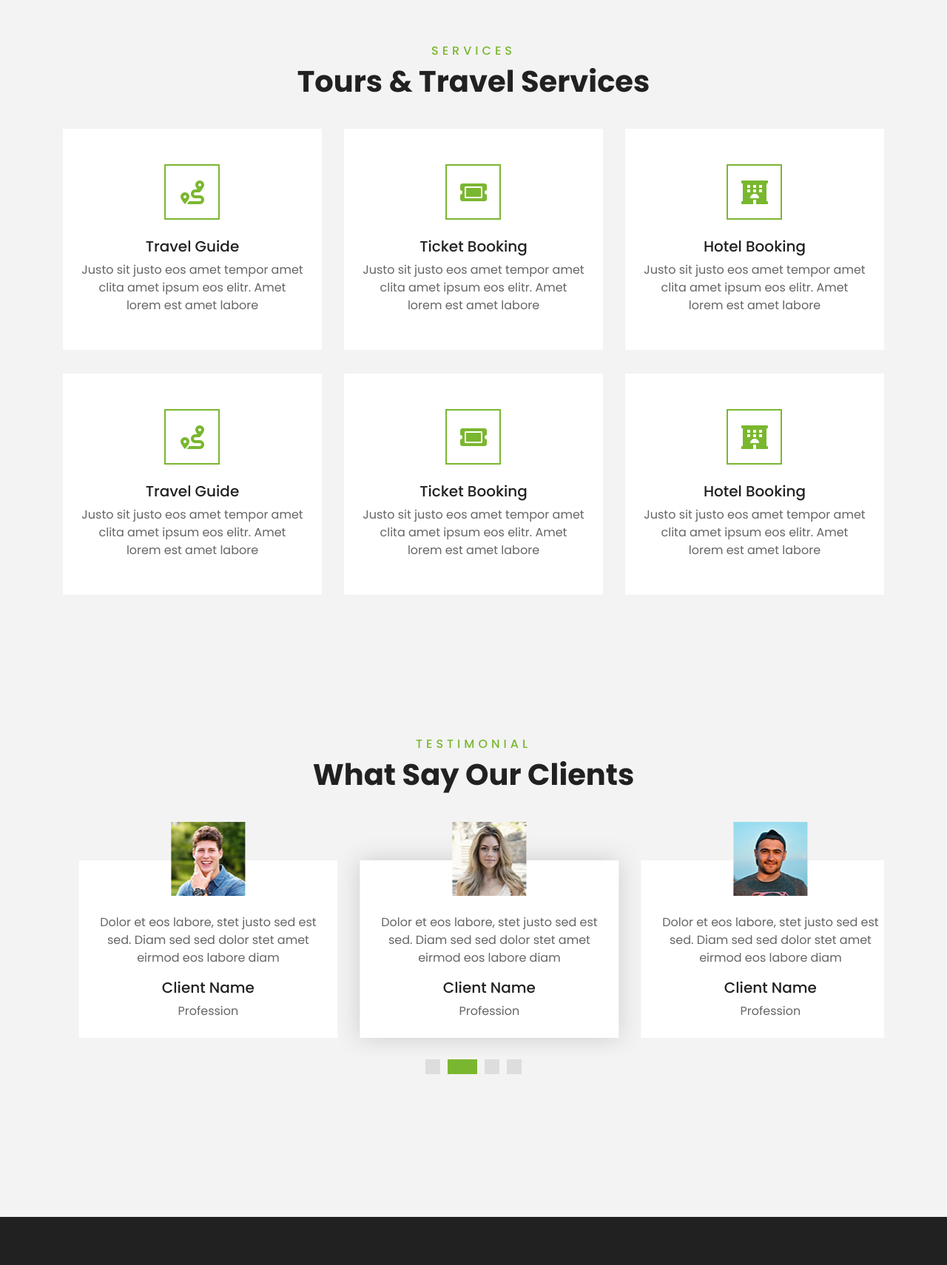
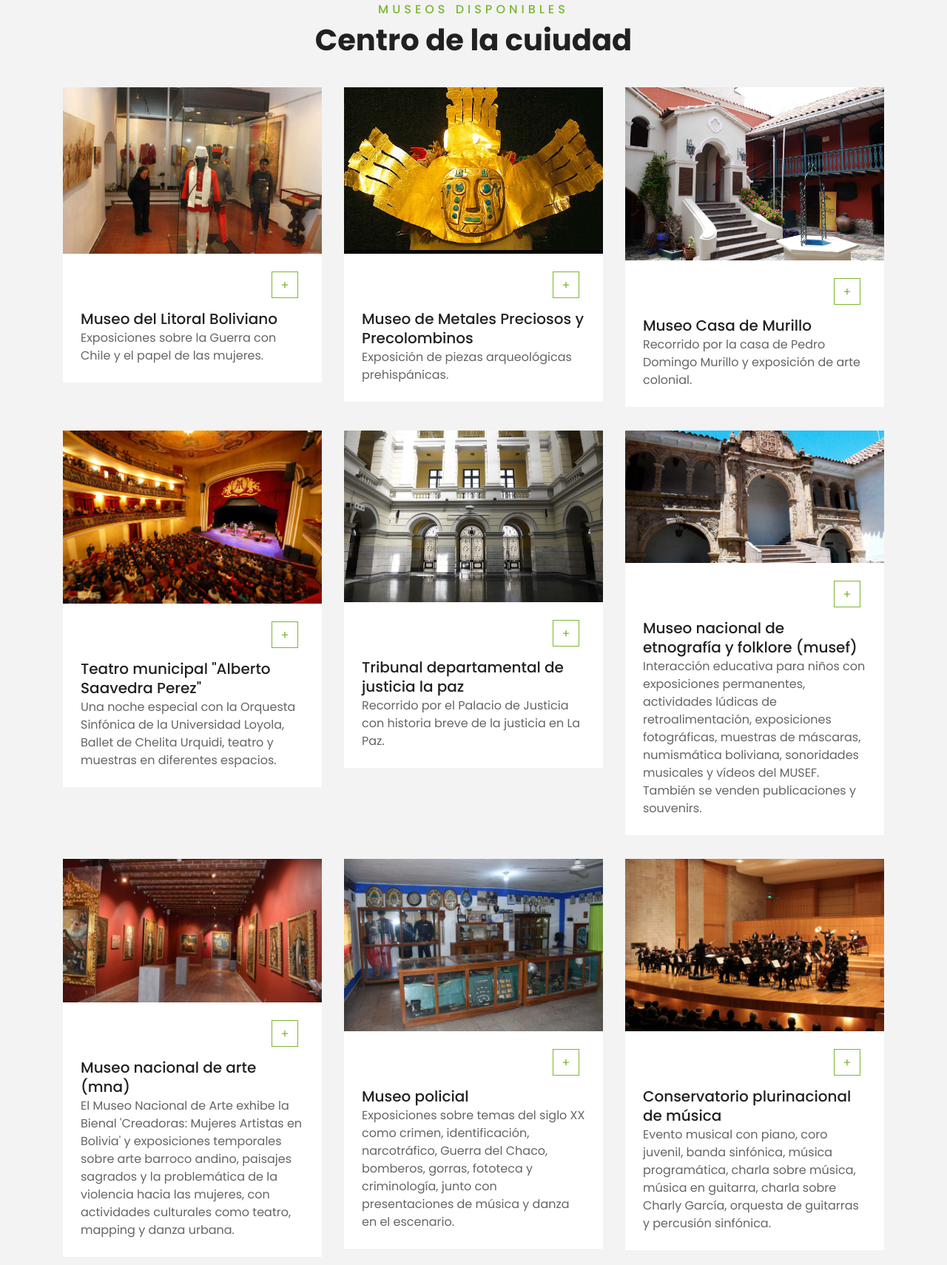
Before and after one commit to NandaSampler/Museos, a plain HTML site: page service.html in a window 1280 px wide. Shown: the part 691-2401 px from the top of the page at 74% size. Drawn offline with nearby package versions, Linux system fonts and the light colour scheme.

Commit message:
Coso de museos

```diff
--- a/service.html
+++ b/service.html
@@ -67,29 +67,17 @@
     <div class="container-fluid position-relative nav-bar p-0">
         <div class="container-lg position-relative p-0 px-lg-3" style="z-index: 9;">
             <nav class="navbar navbar-expand-lg bg-light navbar-light shadow-lg py-3 py-lg-0 pl-3 pl-lg-5">
-                <a href="" class="navbar-brand">
-                    <h1 class="m-0 text-primary"><span class="text-dark">TRAVEL</span>ER</h1>
+                <a class="navbar-brand">
+                    <h1 class="m-0 text-primary"><span class="text-dark">Larga noche de </span>Museos</h1>
                 </a>
                 <button type="button" class="navbar-toggler" data-toggle="collapse" data-target="#navbarCollapse">
                     <span class="navbar-toggler-icon"></span>
                 </button>
                 <div class="collapse navbar-collapse justify-content-between px-3" id="navbarCollapse">
                     <div class="navbar-nav ml-auto py-0">
-                        <a href="index.html" class="nav-item nav-link">Home</a>
-                        <a href="about.html" class="nav-item nav-link">About</a>
-                        <a href="service.html" class="nav-item nav-link active">Services</a>
-                        <a href="package.html" class="nav-item nav-link">Tour Packages</a>
-                        <div class="nav-item dropdown">
-                            <a href="#" class="nav-link dropdown-toggle" data-toggle="dropdown">Pages</a>
-                            <div class="dropdown-menu border-0 rounded-0 m-0">
-                                <a href="blog.html" class="dropdown-item">Blog Grid</a>
-                                <a href="single.html" class="dropdown-item">Blog Detail</a>
-                                <a href="destination.html" class="dropdown-item">Destination</a>
-                                <a href="guide.html" class="dropdown-item">Travel Guides</a>
-                                <a href="testimonial.html" class="dropdown-item">Testimonial</a>
-                            </div>
-                        </div>
-                        <a href="contact.html" class="nav-item nav-link">Contact</a>
+                        <a href="index.html" class="nav-item nav-link">Inicio</a>
+                        <a href="about.html" class="nav-item nav-link">Planteamiento del problema</a>
+                        <a href="service.html" class="nav-item nav-link active">Museos</a>
                     </div>
                 </div>
             </nav>
@@ -101,177 +89,154 @@
     <!-- Header Start -->
     <div class="container-fluid page-header">
         <div class="container">
-            <div class="d-flex flex-column align-items-center justify-content-center" style="min-height: 400px">
+            <div class="d-flex flex-column align-items-center justify-content-center" style="min-height: 500px">
                 <h3 class="display-4 text-white text-uppercase">Services</h3>
-                <div class="d-inline-flex text-white">
-                    <p class="m-0 text-uppercase"><a class="text-white" href="">Home</a></p>
-                    <i class="fa fa-angle-double-right pt-1 px-3"></i>
-                    <p class="m-0 text-uppercase">Services</p>
-                </div>
             </div>
         </div>
     </div>
     <!-- Header End -->
 
-
-    <!-- Booking Start -->
-    <div class="container-fluid booking mt-5 pb-5">
-        <div class="container pb-5">
-            <div class="bg-light shadow" style="padding: 30px;">
-                <div class="row align-items-center" style="min-height: 60px;">
-                    <div class="col-md-10">
+    <div class="container-fluid py-5">
+        <div class="container pt-5 pb-3">
+            <div class="text-center mb-3 pb-3">
+                <h6 class="text-primary text-uppercase" style="letter-spacing: 5px;">Museos disponibles</h6>
+                <h1>Centro de la cuiudad</h1>
+            </div>
             <div class="row">
-                            <div class="col-md-3">
-                                <div class="mb-3 mb-md-0">
-                                    <select class="custom-select px-4" style="height: 47px;">
-                                        <option selected>Destination</option>
-                                        <option value="1">Destination 1</option>
-                                        <option value="2">Destination 1</option>
-                                        <option value="3">Destination 1</option>
-                                    </select>
+                <div class="col-lg-4 col-md-6 mb-4">
+                    <div class="package-item bg-white mb-2">
+                        <img class="img-fluid" src="img/litoral.jpg" alt="">
+                        <div class="p-4">
+                            <div class="d-flex justify-content-between mb-3">
+                                <small class="m-0"></small><a class="btn btn-outline-primary btn-square mr-2" href="#">+</a></small>
                             </div>
-                            </div>
-                            <div class="col-md-3">
-                                <div class="mb-3 mb-md-0">
-                                    <div class="date" id="date1" data-target-input="nearest">
-                                        <input type="text" class="form-control p-4 datetimepicker-input" placeholder="Depart Date" data-target="#date1" data-toggle="datetimepicker"/>
+                            <a class="h5 text-decoration-none" href="">Museo del Litoral Boliviano</a>
+                            <p class="m-0">Exposiciones sobre la Guerra con Chile y el papel de las mujeres.</p>
                         </div>
                     </div>
                 </div>
-                            <div class="col-md-3">
-                                <div class="mb-3 mb-md-0">
-                                    <div class="date" id="date2" data-target-input="nearest">
-                                        <input type="text" class="form-control p-4 datetimepicker-input" placeholder="Return Date" data-target="#date2" data-toggle="datetimepicker"/>
+
+                <div class="col-lg-4 col-md-6 mb-4">
+                    <div class="package-item bg-white mb-2">
+                        <img class="img-fluid" src="img/metales.jpeg" height="225px" width="1024px">
+                        <div class="p-4">
+                            <div class="d-flex justify-content-between mb-3">
+                                <small class="m-0"></small><a class="btn btn-outline-primary btn-square mr-2" href="#">+</a></small>
+                            </div>
+                            <a class="h5 text-decoration-none" href="">Museo de Metales Preciosos y Precolombinos</a>
+                            <p class="m-0">Exposición de piezas arqueológicas prehispánicas.</p>
                         </div>
                     </div>
                 </div>
-                            <div class="col-md-3">
-                                <div class="mb-3 mb-md-0">
-                                    <select class="custom-select px-4" style="height: 47px;">
-                                        <option selected>Duration</option>
-                                        <option value="1">Duration 1</option>
-                                        <option value="2">Duration 1</option>
-                                        <option value="3">Duration 1</option>
-                                    </select>
+
+                <div class="col-lg-4 col-md-6 mb-4">
+                    <div class="package-item bg-white mb-2">
+                        <img class="img-fluid" src="img/casa.jpg" width="1024px">
+                        <div class="p-4">
+                            <div class="d-flex justify-content-between mb-3">
+                                <small class="m-0"></small><a class="btn btn-outline-primary btn-square mr-2" href="#">+</a></small>
+                            </div>
+                            <a class="h5 text-decoration-none" href="">Museo Casa de Murillo</a>
+                            <p class="m-0">Recorrido por la casa de Pedro Domingo Murillo y exposición de arte colonial.</p>
                         </div>
                     </div>
                 </div>
+
+                <div class="col-lg-4 col-md-6 mb-4">
+                    <div class="package-item bg-white mb-2">
+                        <img class="img-fluid" src="img/teatro.jpg" width="1024px">
+                        <div class="p-4">
+                            <div class="d-flex justify-content-between mb-3">
+                                <small class="m-0"></small><a class="btn btn-outline-primary btn-square mr-2" href="#">+</a></small>
                             </div>
-                    <div class="col-md-2">
-                        <button class="btn btn-primary btn-block" type="submit" style="height: 47px; margin-top: -2px;">Submit</button>
+                            <a class="h5 text-decoration-none" href="">Teatro municipal "Alberto Saavedra Perez"</a>
+                            <p class="m-0">Una noche especial con la Orquesta Sinfónica de la Universidad Loyola, Ballet de Chelita Urquidi, teatro y muestras en diferentes espacios.</p>
                         </div>
                     </div>
                 </div>
+
+                <div class="col-lg-4 col-md-6 mb-4">
+                    <div class="package-item bg-white mb-2">
+                        <img class="img-fluid" src="img/tribunal.jpg" width="1024px">
+                        <div class="p-4">
+                            <div class="d-flex justify-content-between mb-3">
+                                <small class="m-0"></small><a class="btn btn-outline-primary btn-square mr-2" href="#">+</a></small>
                             </div>
-    </div>
-    <!-- Booking End -->
-
-
-    <!-- Service Start -->
-    <div class="container-fluid py-5">
-        <div class="container pt-5 pb-3">
-            <div class="text-center mb-3 pb-3">
-                <h6 class="text-primary text-uppercase" style="letter-spacing: 5px;">Services</h6>
-                <h1>Tours & Travel Services</h1>
-            </div>
-            <div class="row">
-                <div class="col-lg-4 col-md-6 mb-4">
-                    <div class="service-item bg-white text-center mb-2 py-5 px-4">
-                        <i class="fa fa-2x fa-route mx-auto mb-4"></i>
-                        <h5 class="mb-2">Travel Guide</h5>
-                        <p class="m-0">Justo sit justo eos amet tempor amet clita amet ipsum eos elitr. Amet lorem est amet labore</p>
-                    </div>
-                </div>
-                <div class="col-lg-4 col-md-6 mb-4">
-                    <div class="service-item bg-white text-center mb-2 py-5 px-4">
-                        <i class="fa fa-2x fa-ticket-alt mx-auto mb-4"></i>
-                        <h5 class="mb-2">Ticket Booking</h5>
-                        <p class="m-0">Justo sit justo eos amet tempor amet clita amet ipsum eos elitr. Amet lorem est amet labore</p>
-                    </div>
-                </div>
-                <div class="col-lg-4 col-md-6 mb-4">
-                    <div class="service-item bg-white text-center mb-2 py-5 px-4">
-                        <i class="fa fa-2x fa-hotel mx-auto mb-4"></i>
-                        <h5 class="mb-2">Hotel Booking</h5>
-                        <p class="m-0">Justo sit justo eos amet tempor amet clita amet ipsum eos elitr. Amet lorem est amet labore</p>
-                    </div>
-                </div>
-                <div class="col-lg-4 col-md-6 mb-4">
-                    <div class="service-item bg-white text-center mb-2 py-5 px-4">
-                        <i class="fa fa-2x fa-route mx-auto mb-4"></i>
-                        <h5 class="mb-2">Travel Guide</h5>
-                        <p class="m-0">Justo sit justo eos amet tempor amet clita amet ipsum eos elitr. Amet lorem est amet labore</p>
-                    </div>
-                </div>
-                <div class="col-lg-4 col-md-6 mb-4">
-                    <div class="service-item bg-white text-center mb-2 py-5 px-4">
-                        <i class="fa fa-2x fa-ticket-alt mx-auto mb-4"></i>
-                        <h5 class="mb-2">Ticket Booking</h5>
-                        <p class="m-0">Justo sit justo eos amet tempor amet clita amet ipsum eos elitr. Amet lorem est amet labore</p>
-                    </div>
-                </div>
-                <div class="col-lg-4 col-md-6 mb-4">
-                    <div class="service-item bg-white text-center mb-2 py-5 px-4">
-                        <i class="fa fa-2x fa-hotel mx-auto mb-4"></i>
-                        <h5 class="mb-2">Hotel Booking</h5>
-                        <p class="m-0">Justo sit justo eos amet tempor amet clita amet ipsum eos elitr. Amet lorem est amet labore</p>
+                            <a class="h5 text-decoration-none" href="">Tribunal departamental de justicia la paz</a>
+                            <p class="m-0">Recorrido por el Palacio de Justicia con historia breve de la justicia en La Paz.</p>
                         </div>
                     </div>
                 </div>
+
+                <div class="col-lg-4 col-md-6 mb-4">
+                    <div class="package-item bg-white mb-2">
+                        <img class="img-fluid" src="img/nacional.jpg" width="1024px">
+                        <div class="p-4">
+                            <div class="d-flex justify-content-between mb-3">
+                                <small class="m-0"></small><a class="btn btn-outline-primary btn-square mr-2" href="#">+</a></small>
                             </div>
-    </div>
-    <!-- Service End -->
-
-
-    <!-- Testimonial Start -->
-    <div class="container-fluid py-5">
-        <div class="container py-5">
-            <div class="text-center mb-3 pb-3">
-                <h6 class="text-primary text-uppercase" style="letter-spacing: 5px;">Testimonial</h6>
-                <h1>What Say Our Clients</h1>
-            </div>
-            <div class="owl-carousel testimonial-carousel">
-                <div class="text-center pb-4">
-                    <img class="img-fluid mx-auto" src="img/testimonial-1.jpg" style="width: 100px; height: 100px;" >
-                    <div class="testimonial-text bg-white p-4 mt-n5">
-                        <p class="mt-5">Dolor et eos labore, stet justo sed est sed. Diam sed sed dolor stet amet eirmod eos labore diam
-                        </p>
-                        <h5 class="text-truncate">Client Name</h5>
-                        <span>Profession</span>
-                    </div>
-                </div>
-                <div class="text-center">
-                    <img class="img-fluid mx-auto" src="img/testimonial-2.jpg" style="width: 100px; height: 100px;" >
-                    <div class="testimonial-text bg-white p-4 mt-n5">
-                        <p class="mt-5">Dolor et eos labore, stet justo sed est sed. Diam sed sed dolor stet amet eirmod eos labore diam
-                        </p>
-                        <h5 class="text-truncate">Client Name</h5>
-                        <span>Profession</span>
-                    </div>
-                </div>
-                <div class="text-center">
-                    <img class="img-fluid mx-auto" src="img/testimonial-3.jpg" style="width: 100px; height: 100px;" >
-                    <div class="testimonial-text bg-white p-4 mt-n5">
-                        <p class="mt-5">Dolor et eos labore, stet justo sed est sed. Diam sed sed dolor stet amet eirmod eos labore diam
-                        </p>
-                        <h5 class="text-truncate">Client Name</h5>
-                        <span>Profession</span>
-                    </div>
-                </div>
-                <div class="text-center">
-                    <img class="img-fluid mx-auto" src="img/testimonial-4.jpg" style="width: 100px; height: 100px;" >
-                    <div class="testimonial-text bg-white p-4 mt-n5">
-                        <p class="mt-5">Dolor et eos labore, stet justo sed est sed. Diam sed sed dolor stet amet eirmod eos labore diam
-                        </p>
-                        <h5 class="text-truncate">Client Name</h5>
-                        <span>Profession</span>
+                            <a class="h5 text-decoration-none" href="">Museo nacional de etnografía y folklore (musef)</a>
+                            <p class="m-0">Interacción educativa para niños con exposiciones permanentes, actividades lúdicas de retroalimentación, exposiciones fotográficas, muestras de máscaras, numismática boliviana, sonoridades musicales y vídeos del MUSEF. También se venden publicaciones y souvenirs.</p>
                         </div>
                     </div>
                 </div>
+
+                <div class="col-lg-4 col-md-6 mb-4">
+                    <div class="package-item bg-white mb-2">
+                        <img class="img-fluid" src="img/naci.jpeg" width="1024px">
+                        <div class="p-4">
+                            <div class="d-flex justify-content-between mb-3">
+                                <small class="m-0"></small><a class="btn btn-outline-primary btn-square mr-2" href="#">+</a></small>
+                            </div>
+                            <a class="h5 text-decoration-none" href="">Museo nacional de arte (mna)</a>
+                            <p class="m-0">El Museo Nacional de Arte exhibe la Bienal 'Creadoras: Mujeres Artistas en Bolivia' y exposiciones temporales sobre arte barroco andino, paisajes sagrados y la problemática de la violencia hacia las mujeres, con actividades culturales como teatro, mapping y danza urbana.</p>
                         </div>
                     </div>
-    <!-- Testimonial End -->
+                </div>
 
+                <div class="col-lg-4 col-md-6 mb-4">
+                    <div class="package-item bg-white mb-2">
+                        <img class="img-fluid" src="img/poli.jpeg" alt="">
+                        <div class="p-4">
+                            <div class="d-flex justify-content-between mb-3">
+                                <small class="m-0"></small><a class="btn btn-outline-primary btn-square mr-2" href="#">+</a></small>
+                            </div>
+                            <a class="h5 text-decoration-none" href="">Museo policial</a>
+                            <p class="m-0">Exposiciones sobre temas del siglo XX como crimen, identificación, narcotráfico, Guerra del Chaco, bomberos, gorras, fototeca y criminología, junto con presentaciones de música y danza en el escenario.</p>
+                        </div>
+                    </div>
+                </div>
+
+                <div class="col-lg-4 col-md-6 mb-4">
+                    <div class="package-item bg-white mb-2">
+                        <img class="img-fluid" src="img/conser.jpg" width="1024px">
+                        <div class="p-4">
+                            <div class="d-flex justify-content-between mb-3">
+                                <small class="m-0"></small><a class="btn btn-outline-primary btn-square mr-2" href="#">+</a></small>
+                            </div>
+                            <a class="h5 text-decoration-none" href="">Conservatorio plurinacional de música</a>
+                            <p class="m-0">Evento musical con piano, coro juvenil, banda sinfónica, música programática, charla sobre música, música en guitarra, charla sobre Charly García, orquesta de guitarras y percusión sinfónica.</p>
+                        </div>
+                    </div>
+                </div>
+
+                <div class="col-lg-4 col-md-6 mb-4">
+                    <div class="package-item bg-white mb-2">
+                        <img class="img-fluid" src="img/footo.jpg" width="1024px">
+                        <div class="p-4">
+                            <div class="d-flex justify-content-between mb-3">
+                                <small class="m-0"></small><a class="btn btn-outline-primary btn-square mr-2" href="#">+</a></small>
+                            </div>
+                            <a class="h5 text-decoration-none" href="">Foto espacio Bolivia</a>
+                            <p class="m-0">Exposición de cámaras antiguas y analógicas desde 1987, muestra fotográfica "Bolivia de Luz" de distintos lugares, demostración de fotografía nocturna experimental con participantes y asistentes.</p>
+                        </div>
+                    </div>
+                </div>
+
+
+            </div>
+        </div>
+    </div>
 
     <!-- Footer Start -->
     <div class="container-fluid bg-dark text-white-50 py-5 px-sm-3 px-lg-5" style="margin-top: 90px;">
```
Also changed, not shown: css/style.css, img/283603-la-paz2.jpg (added), img/metales.jpeg (added). Lines whose indentation alone changed are shown as unchanged.
